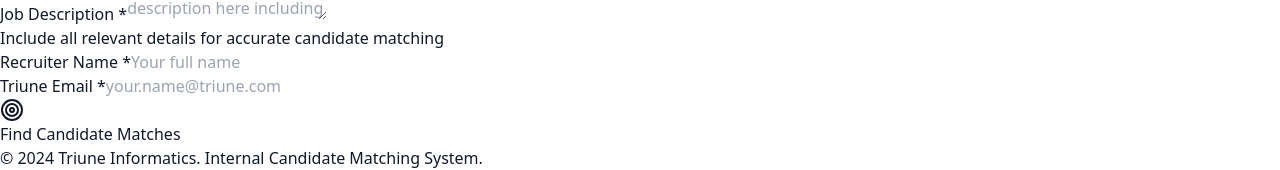
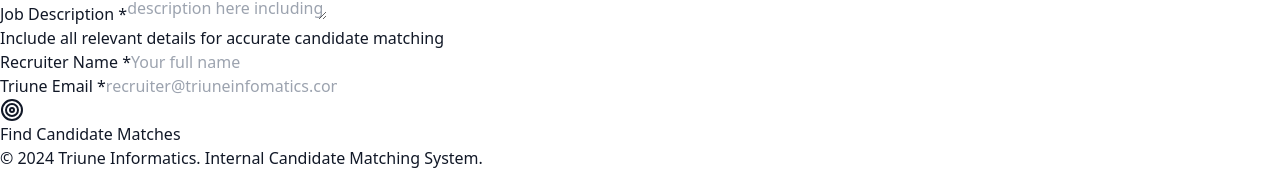
Before and after one commit to triuneaiapp-sys/SearchAi, a React (Vite) app: page / in a window 1280 px wide. Shown: the part 196-366 px from the top of the page. Built offline with nearby package versions, Linux system fonts and the light colour scheme.

Commit message:
Update email validation to accept triuneinfomatics.com domain

```diff
--- a/src/App.jsx
+++ b/src/App.jsx
@@ -174,10 +174,10 @@ function App() {
                       type="email"
                       value={formData.recruiterEmail}
                       onChange={handleInputChange}
-                      placeholder="your.name@triune.com"
+                      placeholder="recruiter@triuneinfomatics.com"
                       className="border-gray-200 focus:border-sky-500 focus:ring-sky-500"
-                      pattern=".*@triune\..*"
-                      title="Please use your Triune email address"
+                      pattern="(.*@triuneinfomatics\.com|kulankur5@gmail\.com)"
+                      title="Please use your Triune Infomatics email address"
                       required
                     />
                   </div>
```
